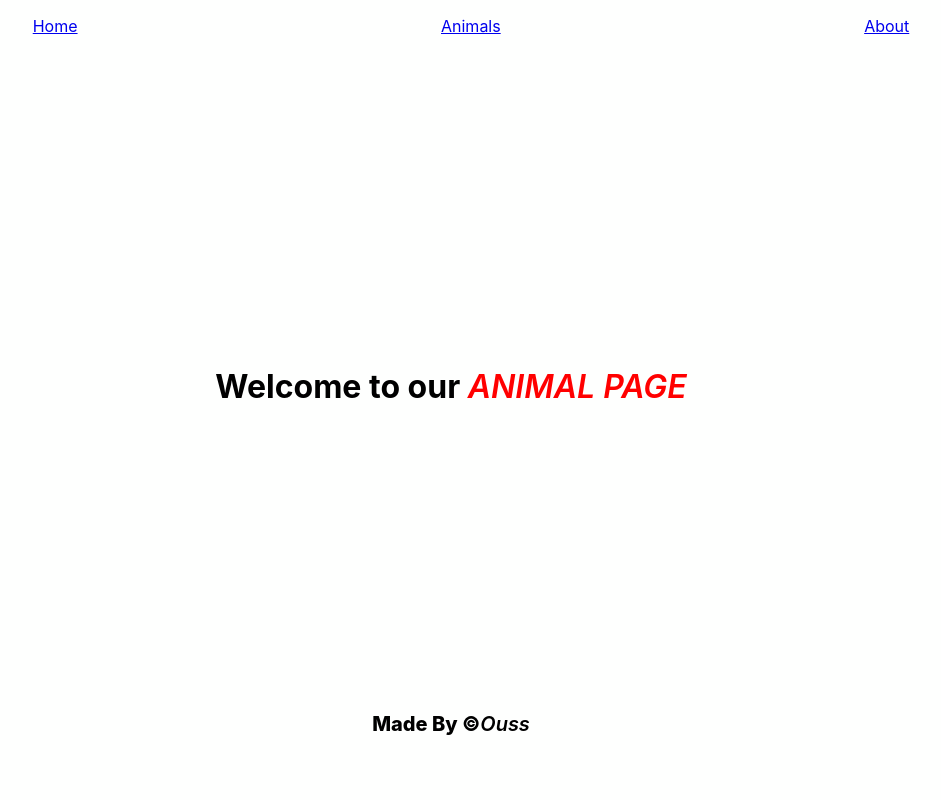
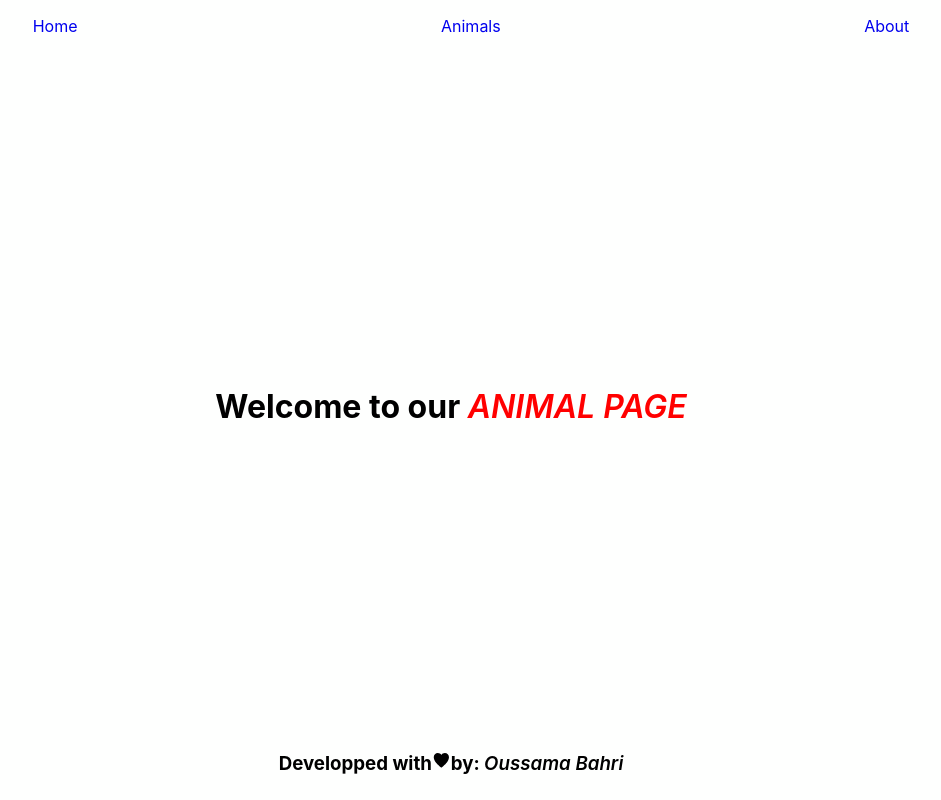
Before and after one commit to Ouss84/Animal-App, a React (Create React App) app: page / in a window 1280 px wide. Shown: the whole page, without its empty margins (189-1130 px from the left). Built offline with nearby package versions, Linux system fonts and the light colour scheme.

Commit message:
styling, adding public-icon, and footer

```diff
--- a/package.json
+++ b/package.json
@@ -8,6 +8,7 @@
     "@testing-library/user-event": "^12.8.3",
     "react": "^17.0.2",
     "react-dom": "^17.0.2",
+    "react-icons": "^4.3.1",
     "react-router-dom": "^5.3.0",
     "react-scripts": "4.0.3",
     "web-vitals": "^1.1.2"
--- a/public/index.html
+++ b/public/index.html
@@ -2,7 +2,7 @@
 <html lang="en">
   <head>
     <meta charset="utf-8" />
-    <link rel="icon" href="%PUBLIC_URL%/favicon.ico" />
+    <link rel="icon" href="%PUBLIC_URL%/page-title-logo.svg" />
     <meta name="viewport" content="width=device-width, initial-scale=1" />
     <meta name="theme-color" content="#000000" />
     <meta
--- a/src/App.js
+++ b/src/App.js
@@ -16,6 +16,7 @@ const App = () => {
         <Route path="/Main" component={Main}></Route>
         <Route path="/About" component={About}></Route>
       </Switch>
+
       <Footer />
     </Router>
   );
--- a/src/components/Footer.js
+++ b/src/components/Footer.js
@@ -1,10 +1,14 @@
 import React from "react";
+import { IoIosHeart } from "react-icons/io";
+
 const Footer = () => {
   return (
     <footer>
-      <p>
-        Made By &copy;<span>Ouss</span>
-      </p>
+      <h3>
+        Developped with
+        <IoIosHeart />
+        by: <span>Oussama Bahri</span>
+      </h3>
     </footer>
   );
 };
--- a/src/index.css
+++ b/src/index.css
@@ -14,6 +14,9 @@ code {
     monospace;
 }
 
+.main {
+  height: 85%;
+}
 .card-wrapper {
   display: inline-block;
 }
@@ -31,8 +34,6 @@ code {
 .card:hover {
   filter: grayscale(0%);
   transform: translateY(1px);
-  /* cursor: pointer; */
-  /* box-shadow: 5px 2px 2px grey; */
 }
 .card img {
   width: 100%;
@@ -70,11 +71,19 @@ ul {
 ul li {
   text-decoration: none;
   list-style-type: none;
+  text-decoration-line: none;
+}
+ul a {
+  text-decoration-line: none;
+}
+a:hover {
+  font-weight: bold;
+  color: red;
 }
 /* ********************** Home *************************** */
 .home {
   display: flex;
-  height: 80vh;
+  height: 85vh;
   align-items: center;
   justify-content: center;
 }
@@ -152,4 +161,5 @@ button {
   height: 85vh;
   justify-content: center;
   align-items: center;
+  font-size: 1.5rem;
 }
```
Also changed, not shown: public/page-title-logo.svg (added), 1 other file (tests, documents, lock files or other folders).
